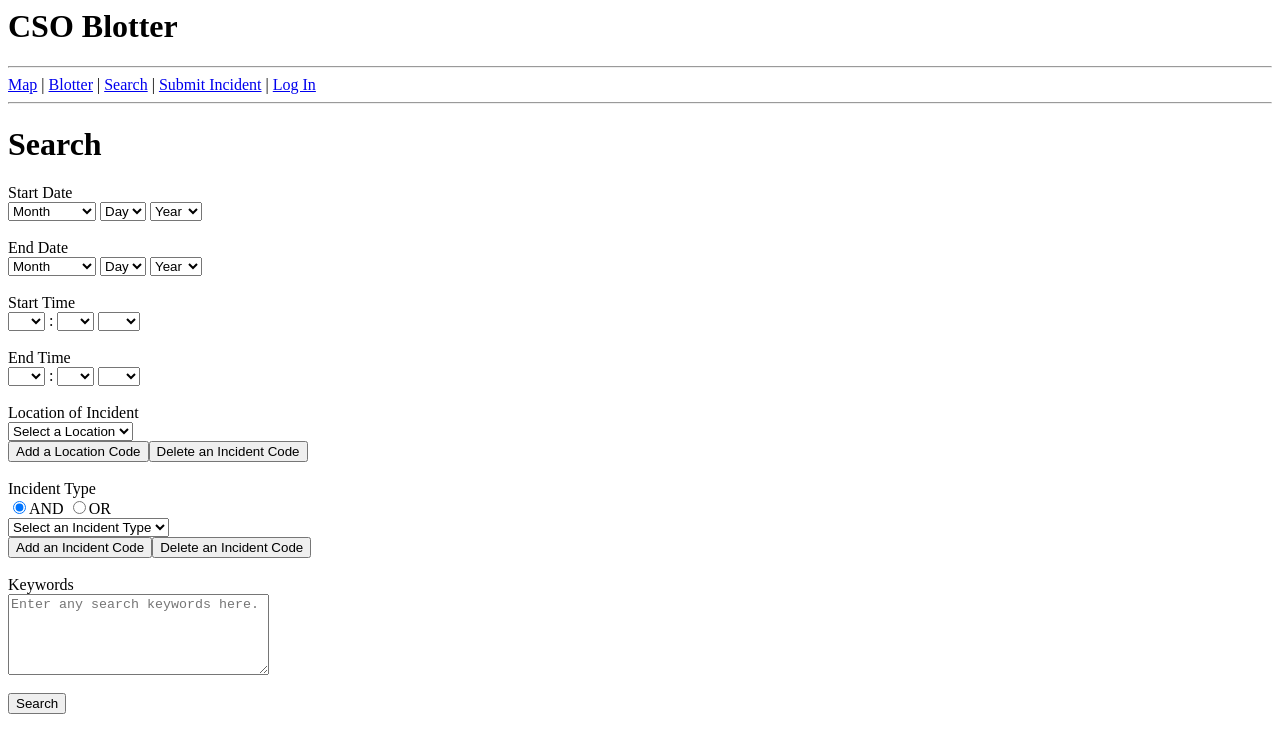
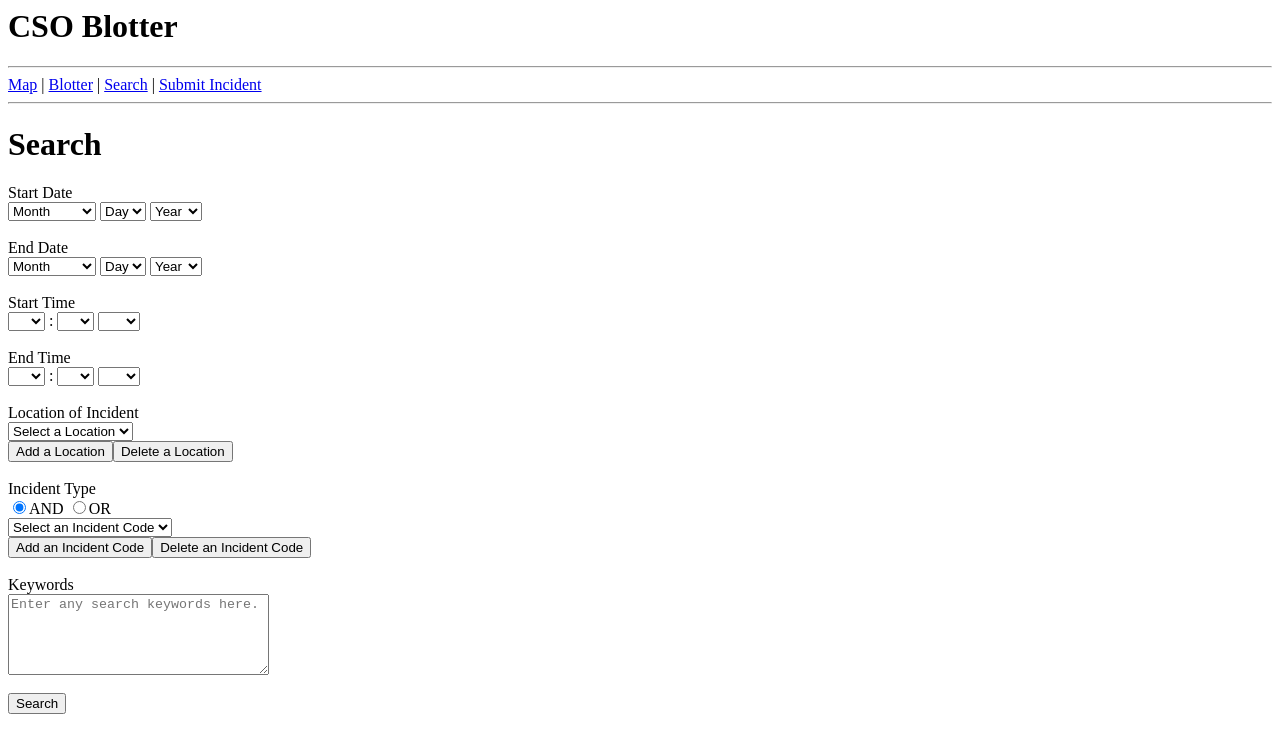
Before and after one commit to reed-college/blop, a Flask app: page /search/ in a window 1280 px wide. Shown: the top 753 px of the page. Run offline with Flask 2, Linux system fonts and the light colour scheme; data that the repository does not hold is empty; some libraries are stand-ins or nearby versions.

Commit message:
bugfixes re: dynamic buttons

```diff
--- a/blop/static/forms.js
+++ b/blop/static/forms.js
@@ -6,7 +6,6 @@ function addType(divName, eventType){
 	unique id.  That way, we can find and delete them later.  "typeIds" saves
 	a number than indicates how many boxes we have made, and what the last
 	one's id is.
-
 	When we call the function, we increment typeIds to create a new id.  Then,
 	we set its id to equal our new id value, then log it for dev purposes.
 	 */
--- a/blop/templates/base.html
+++ b/blop/templates/base.html
@@ -102,7 +102,7 @@
 
         <h1>CSO Blotter</h1>
         <hr>
-        <a href="/map">Map</a> | <a href="/blotter">Blotter</a> | <a href="/search">Search</a> | <a href="/submit">Submit Incident</a> | <a href="/login">Log In</a>
+        <a href="/map">Map</a> | <a href="/blotter">Blotter</a> | <a href="/search">Search</a> | <a href="/submit">Submit Incident</a>
         <hr>
 		{% block content %}{% endblock %}
 	</body>
--- a/blop/templates/search.html
+++ b/blop/templates/search.html
@@ -214,8 +214,9 @@
 				{% endfor %}
 			</select><br>
 		</div>
+		</div>
 		<div id="add/delete location">
-			<input type="button" value="Add a Location Code" onClick="addLocation('dynamicLocation', document.getElementById('location').value);"><input type="button" value="Delete an Incident Code" onClick="removeLocation()"><br><br>
+			<input type="button" value="Add a Location" onClick="addLocation('dynamicLocation', document.getElementById('location').value);"><input type="button" value="Delete a Location" onClick="removeLocation()"><br><br>
 		</div>
 		<!--
 		Okay, now for some hocus pocus.
@@ -235,9 +236,9 @@
 		</div>
 		<div id='dynamicType'>
 			<select id="incidents" name="incidents">
-				<option value="0">Select an Incident Type</option>
+				<option value="0">Select an Incident Code</option>
 				{% for type in types %}
-				<option value={{ type.id }}>{{ type.description }}</option>
+				<option value={{ type.id }}>{{ type.code }}</option>
 				{% endfor %}
 			</select><br>
 		</div>
--- a/blop/templates/submit.html
+++ b/blop/templates/submit.html
@@ -7,7 +7,7 @@
 		<div id='dynamicType'>
 			<label for="incident type">Incident Code</label><br>
 			<select id="incidents" name="incidents">
-				<option value="0">Select a Code</option>
+				<option value="0">Select an Incident Code</option>
 				{% for type in types %}
 				<option value={{ type.id }}>{{ type.code }}</option>
 				{% endfor %}
```
